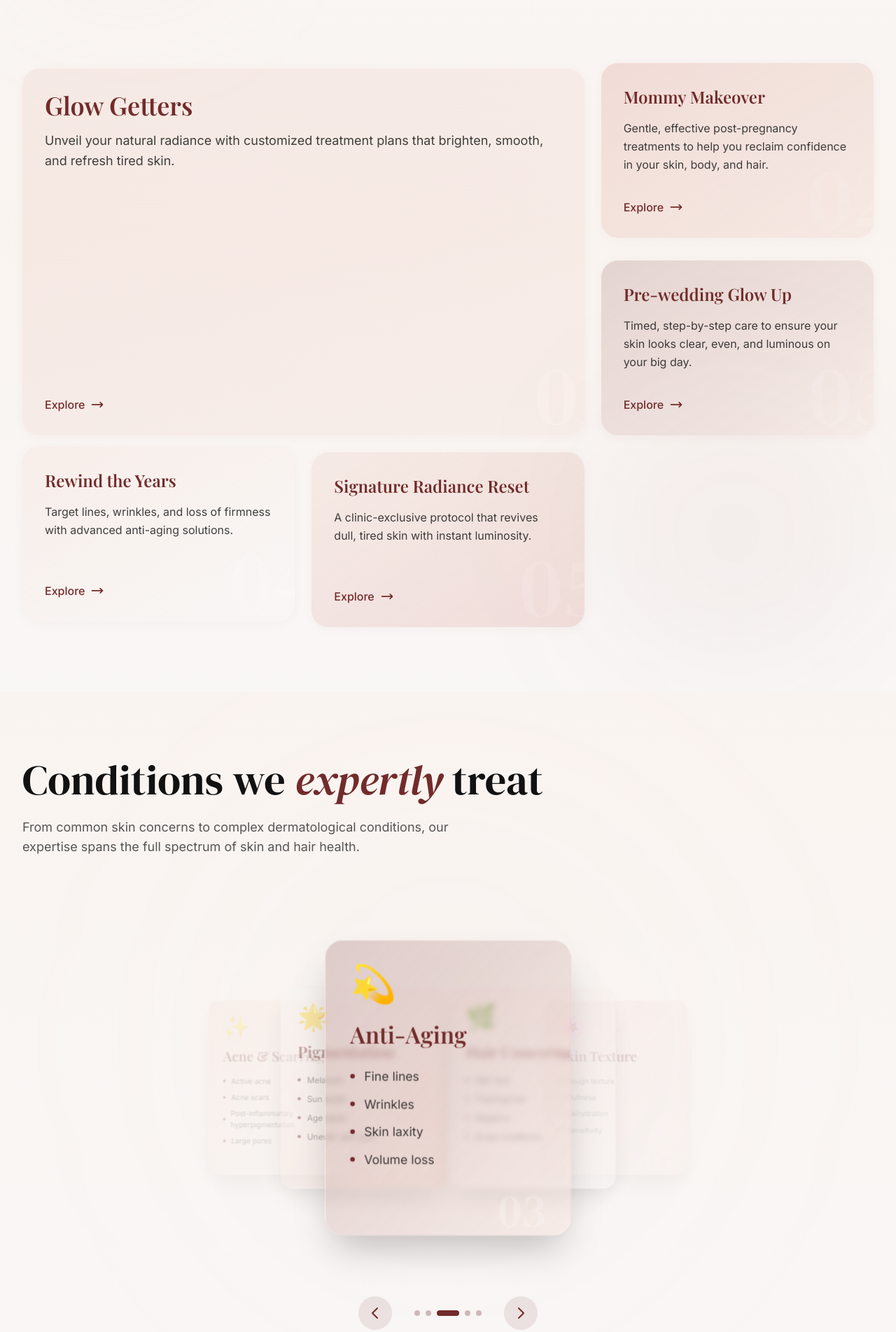
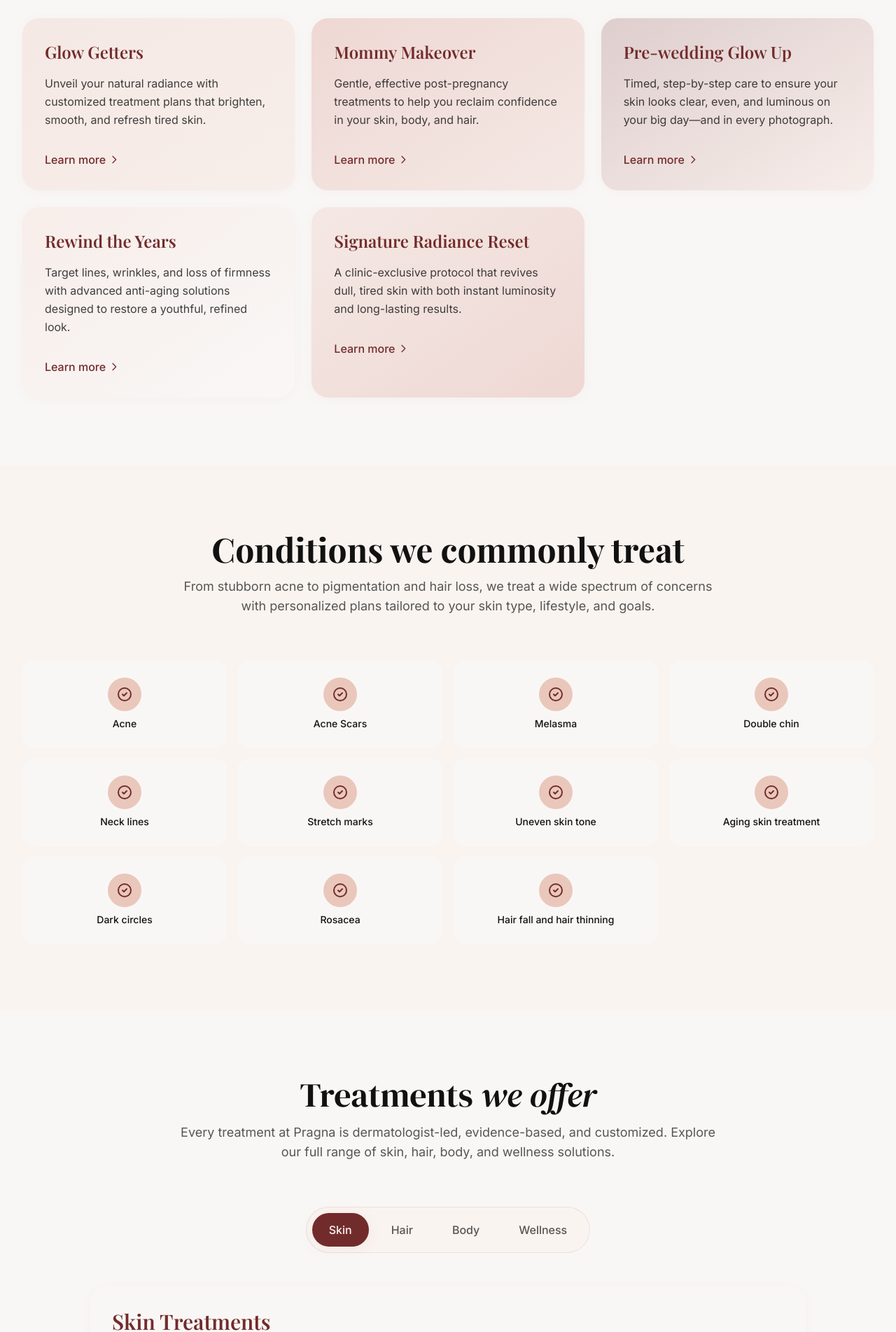
Before and after one commit to DrPragna/Pragna-Skin-Clinic-Website, a Next.js app: page / in a window 1280 px wide. Shown: the part 2361-4264 px from the top of the page at 70% size. Built offline with nearby package versions, Linux system fonts and the light colour scheme.

Commit message:
Revert SignaturePrograms and Conditions to previous clean grid layouts; keep cursor glow

```diff
--- a/components/sections/Conditions.tsx
+++ b/components/sections/Conditions.tsx
@@ -1,176 +1,59 @@
-'use client';
-
-import { useState, useRef, useEffect } from 'react';
-
 export default function Conditions() {
-  const [activeIndex, setActiveIndex] = useState(2); // Start with middle card
-  const containerRef = useRef<HTMLDivElement>(null);
-
   const conditions = [
-    {
-      category: 'Acne & Scarring',
-      items: ['Active acne', 'Acne scars', 'Post-inflammatory hyperpigmentation', 'Large pores'],
-      icon: '✨',
-      color: 'from-terracotta-light to-beige',
-    },
-    {
-      category: 'Pigmentation',
-      items: ['Melasma', 'Sun spots', 'Age spots', 'Uneven skin tone'],
-      icon: '🌟',
-      color: 'from-beige to-terracotta-light',
-    },
-    {
-      category: 'Anti-Aging',
-      items: ['Fine lines', 'Wrinkles', 'Skin laxity', 'Volume loss'],
-      icon: '💫',
-      color: 'from-maroon/20 to-terracotta-light/30',
-    },
-    {
-      category: 'Hair Concerns',
-      items: ['Hair loss', 'Thinning hair', 'Alopecia', 'Scalp conditions'],
-      icon: '🌿',
-      color: 'from-terracotta/30 to-beige',
-    },
-    {
-      category: 'Skin Texture',
-      items: ['Rough texture', 'Dullness', 'Dehydration', 'Sensitivity'],
-      icon: '🌸',
-      color: 'from-dust-red/20 to-terracotta-light/30',
-    },
+    'Acne',
+    'Acne Scars',
+    'Melasma',
+    'Double chin',
+    'Neck lines',
+    'Stretch marks',
+    'Uneven skin tone',
+    'Aging skin treatment',
+    'Dark circles',
+    'Rosacea',
+    'Hair fall and hair thinning',
   ];
 
-  useEffect(() => {
-    const handleKeyDown = (e: KeyboardEvent) => {
-      if (e.key === 'ArrowLeft') {
-        setActiveIndex((prev) => (prev - 1 + conditions.length) % conditions.length);
-      } else if (e.key === 'ArrowRight') {
-        setActiveIndex((prev) => (prev + 1) % conditions.length);
-      }
-    };
-
-    window.addEventListener('keydown', handleKeyDown);
-    return () => window.removeEventListener('keydown', handleKeyDown);
-  }, [conditions.length]);
-
-  const getCardStyle = (index: number) => {
-    const diff = index - activeIndex;
-    const totalCards = conditions.length;
-
-    // Handle wrapping
-    let adjustedDiff = diff;
-    if (Math.abs(diff) > totalCards / 2) {
-      adjustedDiff = diff > 0 ? diff - totalCards : diff + totalCards;
-    }
-
-    const translateX = adjustedDiff * 120;
-    const scale = activeIndex === index ? 1.1 : 0.85 - Math.abs(adjustedDiff) * 0.1;
-    const opacity = activeIndex === index ? 1 : 0.6 - Math.abs(adjustedDiff) * 0.2;
-    const zIndex = activeIndex === index ? 20 : 10 - Math.abs(adjustedDiff);
-    const rotate = adjustedDiff * 5;
-
-    return {
-      transform: `translateX(${translateX}px) scale(${scale}) rotateY(${rotate}deg)`,
-      opacity,
-      zIndex,
-    };
-  };
-
   return (
-    <section id="conditions" className="section-padding bg-gradient-to-b from-beige-warm to-beige relative overflow-hidden">
-      {/* Dynamic background */}
-      <div className="absolute inset-0">
-        <div className="absolute top-1/2 left-1/2 -translate-x-1/2 -translate-y-1/2 w-[800px] h-[800px] bg-terracotta/5 rounded-full filter blur-[150px] animate-pulse"></div>
-      </div>
-
-      <div className="section-container relative z-10">
-        {/* Title with offset positioning */}
-        <div className="max-w-4xl mb-20">
-          <h2 className="text-4xl lg:text-6xl font-display font-normal text-charcoal mb-6">
-            Conditions we <span className="italic text-maroon">expertly</span> treat
+    <section id="conditions" className="section-padding bg-beige-warm">
+      <div className="section-container">
+        <div className="text-center max-w-3xl mx-auto mb-16 space-y-4">
+          <h2 className="text-4xl lg:text-5xl font-serif font-bold text-charcoal">
+            Conditions we commonly treat
           </h2>
-          <p className="text-lg text-charcoal/70 max-w-2xl">
-            From common skin concerns to complex dermatological conditions,
-            our expertise spans the full spectrum of skin and hair health.
+          <p className="text-lg text-charcoal/70">
+            From stubborn acne to pigmentation and hair loss, we treat a wide spectrum of concerns
+            with personalized plans tailored to your skin type, lifestyle, and goals.
           </p>
         </div>
 
-        {/* 3D Carousel */}
-        <div className="relative h-[500px] perspective-1000" ref={containerRef}>
-          <div className="absolute inset-0 flex items-center justify-center">
+        <div className="grid grid-cols-2 md:grid-cols-3 lg:grid-cols-4 gap-4">
           {conditions.map((condition, index) => (
             <div
               key={index}
-                className="absolute w-80 h-96 transition-all duration-700 ease-out cursor-pointer"
-                style={getCardStyle(index)}
-                onClick={() => setActiveIndex(index)}
+              className="bg-beige rounded-2xl p-6 text-center hover:bg-white transition-all duration-300 hover:shadow-card hover:scale-[1.03] cursor-pointer group"
             >
-                <div className={`h-full bg-gradient-to-br ${condition.color} rounded-3xl shadow-2xl p-8 backdrop-blur-sm border border-white/20`}>
-                  <div className="h-full flex flex-col">
-                    {/* Icon */}
-                    <div className="text-5xl mb-6">{condition.icon}</div>
-
-                    {/* Category */}
-                    <h3 className="text-3xl font-serif font-semibold text-maroon mb-6">
-                      {condition.category}
-                    </h3>
-
-                    {/* Items */}
-                    <ul className="space-y-3 flex-grow">
-                      {condition.items.map((item, idx) => (
-                        <li key={idx} className="flex items-center gap-3">
-                          <div className="w-1.5 h-1.5 bg-maroon rounded-full"></div>
-                          <span className="text-charcoal/80">{item}</span>
-                        </li>
-                      ))}
-                    </ul>
-
-                    {/* Card number */}
-                    <div className="mt-6 text-right text-6xl font-display text-white/20">
-                      {(index + 1).toString().padStart(2, '0')}
+              <div className="space-y-2">
+                <div className="w-12 h-12 mx-auto bg-terracotta rounded-full flex items-center justify-center group-hover:bg-maroon transition-colors">
+                  <svg
+                    className="w-6 h-6 text-maroon group-hover:text-beige-warm transition-colors"
+                    fill="none"
+                    stroke="currentColor"
+                    viewBox="0 0 24 24"
+                  >
+                    <path
+                      strokeLinecap="round"
+                      strokeLinejoin="round"
+                      strokeWidth={2}
+                      d="M9 12l2 2 4-4m6 2a9 9 0 11-18 0 9 9 0 0118 0z"
+                    />
+                  </svg>
                 </div>
-                  </div>
+                <p className="text-sm font-medium text-charcoal">{condition}</p>
               </div>
             </div>
           ))}
         </div>
       </div>
-
-        {/* Navigation hints */}
-        <div className="flex justify-center gap-8 mt-12">
-          <button
-            onClick={() => setActiveIndex((prev) => (prev - 1 + conditions.length) % conditions.length)}
-            className="p-3 rounded-full bg-maroon/10 hover:bg-maroon text-maroon hover:text-beige-warm transition-all"
-          >
-            <svg className="w-6 h-6" fill="none" stroke="currentColor" viewBox="0 0 24 24">
-              <path strokeLinecap="round" strokeLinejoin="round" strokeWidth={2} d="M15 19l-7-7 7-7" />
-            </svg>
-          </button>
-
-          {/* Dots indicator */}
-          <div className="flex items-center gap-2">
-            {conditions.map((_, index) => (
-              <button
-                key={index}
-                onClick={() => setActiveIndex(index)}
-                className={`transition-all duration-300 ${
-                  activeIndex === index
-                    ? 'w-8 h-2 bg-maroon rounded-full'
-                    : 'w-2 h-2 bg-maroon/30 rounded-full hover:bg-maroon/50'
-                }`}
-              />
-            ))}
-          </div>
-
-          <button
-            onClick={() => setActiveIndex((prev) => (prev + 1) % conditions.length)}
-            className="p-3 rounded-full bg-maroon/10 hover:bg-maroon text-maroon hover:text-beige-warm transition-all"
-          >
-            <svg className="w-6 h-6" fill="none" stroke="currentColor" viewBox="0 0 24 24">
-              <path strokeLinecap="round" strokeLinejoin="round" strokeWidth={2} d="M9 5l7 7-7 7" />
-            </svg>
-          </button>
-        </div>
-      </div>
     </section>
   );
 }
--- a/components/sections/SignaturePrograms.tsx
+++ b/components/sections/SignaturePrograms.tsx
@@ -1,175 +1,81 @@
-'use client';
-
-import { useEffect, useRef, useState } from 'react';
-
 export default function SignaturePrograms() {
-  const [hoveredIndex, setHoveredIndex] = useState<number | null>(null);
-  const cardsRef = useRef<HTMLDivElement[]>([]);
-  const sectionRef = useRef<HTMLDivElement>(null);
-
   const programs = [
     {
       title: 'Glow Getters',
       description:
         'Unveil your natural radiance with customized treatment plans that brighten, smooth, and refresh tired skin.',
       gradient: 'from-terracotta/30 to-terracotta-light/30',
-      position: 'top-0 left-0',
-      size: 'col-span-2 row-span-2',
     },
     {
       title: 'Mommy Makeover',
       description:
         'Gentle, effective post-pregnancy treatments to help you reclaim confidence in your skin, body, and hair.',
       gradient: 'from-dust-red/20 to-terracotta/30',
-      position: 'top-0 right-0',
-      size: 'col-span-1 row-span-1',
     },
     {
       title: 'Pre-wedding Glow Up',
       description:
-        'Timed, step-by-step care to ensure your skin looks clear, even, and luminous on your big day.',
+        'Timed, step-by-step care to ensure your skin looks clear, even, and luminous on your big day—and in every photograph.',
       gradient: 'from-maroon/20 to-terracotta-light/30',
-      position: 'bottom-0 right-0',
-      size: 'col-span-1 row-span-1',
     },
     {
       title: 'Rewind the Years',
       description:
-        'Target lines, wrinkles, and loss of firmness with advanced anti-aging solutions.',
+        'Target lines, wrinkles, and loss of firmness with advanced anti-aging solutions designed to restore a youthful, refined look.',
       gradient: 'from-terracotta-light/30 to-beige/50',
-      position: 'bottom-0 left-0',
-      size: 'col-span-1 row-span-1',
     },
     {
       title: 'Signature Radiance Reset',
       description:
-        'A clinic-exclusive protocol that revives dull, tired skin with instant luminosity.',
+        'A clinic-exclusive protocol that revives dull, tired skin with both instant luminosity and long-lasting results.',
       gradient: 'from-terracotta/30 to-dust-red/20',
-      position: 'bottom-0 center',
-      size: 'col-span-1 row-span-1',
     },
   ];
 
-  useEffect(() => {
-    const observer = new IntersectionObserver(
-      (entries) => {
-        entries.forEach((entry) => {
-          if (entry.isIntersecting) {
-            entry.target.classList.add('animate-in');
-          }
-        });
-      },
-      { threshold: 0.1 }
-    );
-
-    cardsRef.current.forEach((card) => {
-      if (card) observer.observe(card);
-    });
-
-    return () => observer.disconnect();
-  }, []);
-
-  useEffect(() => {
-    const handleScroll = () => {
-      if (sectionRef.current) {
-        const rect = sectionRef.current.getBoundingClientRect();
-        const scrollProgress = 1 - (rect.top / window.innerHeight);
-
-        cardsRef.current.forEach((card, index) => {
-          if (card) {
-            const parallaxSpeed = 0.05 * (index % 2 === 0 ? 1 : -1);
-            card.style.transform = `translateY(${scrollProgress * parallaxSpeed * 100}px)`;
-          }
-        });
-      }
-    };
-
-    window.addEventListener('scroll', handleScroll);
-    return () => window.removeEventListener('scroll', handleScroll);
-  }, []);
-
   return (
-    <section ref={sectionRef} className="section-padding relative bg-gradient-to-b from-beige via-beige-warm to-beige overflow-hidden">
-      {/* Animated background elements */}
-      <div className="absolute inset-0">
-        <div className="absolute top-10 left-10 w-72 h-72 bg-terracotta/10 rounded-full filter blur-[100px] animate-float-slow"></div>
-        <div className="absolute bottom-10 right-10 w-96 h-96 bg-maroon/5 rounded-full filter blur-[120px] animate-float-slow" style={{ animationDelay: '3s' }}></div>
-      </div>
-
-      <div className="section-container relative z-10">
-        {/* Asymmetric title placement */}
-        <div className="lg:grid lg:grid-cols-12 gap-8 mb-16">
-          <div className="lg:col-span-5 lg:col-start-2">
-            <h2 className="text-4xl lg:text-6xl font-display font-normal text-charcoal mb-6">
-              Discover a world of<br/>
-              <span className="italic text-maroon">radiant skin</span> solutions
-            </h2>
-          </div>
-          <div className="lg:col-span-4 lg:col-start-8 lg:pt-12">
-            <p className="text-lg text-charcoal/70 leading-relaxed">
-              Whether you're preparing for a wedding, recovering after pregnancy, or simply ready to invest
-              in your skin, our curated programs bring together advanced treatments.
-            </p>
-          </div>
+    <section className="section-padding bg-beige">
+      <div className="section-container">
+        <div className="text-center max-w-3xl mx-auto mb-16 space-y-4">
+          <h2 className="text-4xl lg:text-5xl font-serif font-bold text-charcoal">
+            Discover a world of radiant skin solutions
+          </h2>
+          <p className="text-lg text-charcoal/70">
+            Whether you're preparing for a wedding, recovering after pregnancy, or simply ready to invest
+            in your skin, our curated programs bring together advanced treatments into thoughtfully designed journeys.
+          </p>
         </div>
 
-        {/* Bento grid layout */}
-        <div className="grid grid-cols-1 md:grid-cols-2 lg:grid-cols-3 gap-6 auto-rows-[250px]">
+        <div className="grid md:grid-cols-2 lg:grid-cols-3 gap-6">
           {programs.map((program, index) => (
             <div
               key={index}
-              ref={el => cardsRef.current[index] = el!}
-              className={`relative group cursor-pointer transition-all duration-500 ${
-                index === 0 ? 'lg:col-span-2 lg:row-span-2' : ''
-              } opacity-0 translate-y-8 [&.animate-in]:opacity-100 [&.animate-in]:translate-y-0`}
-              style={{
-                transitionDelay: `${index * 100}ms`,
-              }}
-              onMouseEnter={() => setHoveredIndex(index)}
-              onMouseLeave={() => setHoveredIndex(null)}
+              className={`relative overflow-hidden rounded-3xl p-8 shadow-card hover:shadow-soft-lg transition-all duration-300 hover:scale-[1.02] cursor-pointer group`}
             >
-              <div className={`h-full relative overflow-hidden rounded-3xl shadow-card hover:shadow-2xl transition-all duration-500 ${
-                hoveredIndex === index ? 'scale-[1.02]' : ''
-              }`}>
-                {/* Gradient background */}
-                <div className={`absolute inset-0 bg-gradient-to-br ${program.gradient} transition-opacity duration-500 ${
-                  hoveredIndex === index ? 'opacity-100' : 'opacity-80'
-                }`}></div>
-
-                {/* Content */}
-                <div className="relative z-10 h-full p-8 flex flex-col justify-between">
-                  <div>
-                    <h3 className={`font-serif font-semibold text-maroon mb-4 transition-all duration-300 ${
-                      index === 0 ? 'text-3xl lg:text-4xl' : 'text-2xl'
-                    }`}>
-                      {program.title}
-                    </h3>
-                    <p className={`text-charcoal/80 leading-relaxed ${
-                      index === 0 ? 'text-lg' : ''
-                    }`}>
-                      {program.description}
-                    </p>
-                  </div>
-
-                  {/* Hover effect arrow */}
-                  <div className="flex items-center gap-2 mt-6">
-                    <span className="text-maroon font-medium">Explore</span>
+              <div className={`absolute inset-0 bg-gradient-to-br ${program.gradient} transition-opacity group-hover:opacity-80`}></div>
+              <div className="relative z-10 space-y-4">
+                <h3 className="text-2xl font-serif font-semibold text-maroon">
+                  {program.title}
+                </h3>
+                <p className="text-charcoal/80 leading-relaxed">
+                  {program.description}
+                </p>
+                <div className="pt-4">
+                  <span className="text-maroon font-medium inline-flex items-center group-hover:gap-2 transition-all">
+                    Learn more
                     <svg
-                      className={`w-5 h-5 text-maroon transition-transform duration-300 ${
-                        hoveredIndex === index ? 'translate-x-2' : ''
-                      }`}
+                      className="w-4 h-4 ml-1 group-hover:translate-x-1 transition-transform"
                       fill="none"
                       stroke="currentColor"
                       viewBox="0 0 24 24"
                     >
-                      <path strokeLinecap="round" strokeLinejoin="round" strokeWidth={2} d="M17 8l4 4m0 0l-4 4m4-4H3" />
+                      <path
+                        strokeLinecap="round"
+                        strokeLinejoin="round"
+                        strokeWidth={2}
+                        d="M9 5l7 7-7 7"
+                      />
                     </svg>
-                  </div>
-                </div>
-
-                {/* Decorative number */}
-                <div className="absolute -bottom-8 -right-8 text-[120px] font-display text-white/10 select-none">
-                  {(index + 1).toString().padStart(2, '0')}
+                  </span>
                 </div>
               </div>
             </div>
```
Lines whose indentation alone changed are shown as unchanged.
